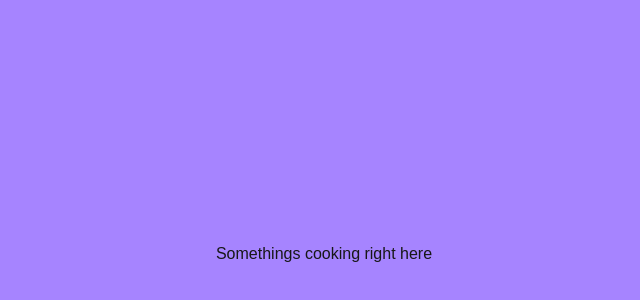
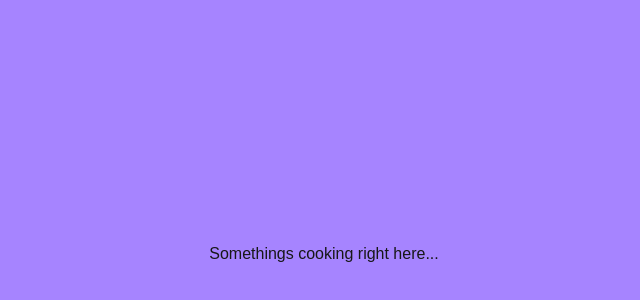
Before and after one commit to ariuka-09/album, a Next.js app: page / in a window 1280 px wide. Shown: the part 146-446 px from the top of the page, without its empty margins (316-956 px from the left). Built offline with nearby package versions, Linux system fonts and the light colour scheme.

Commit message:
cooking fr

```diff
--- a/src/app/page.tsx
+++ b/src/app/page.tsx
@@ -3,7 +3,7 @@ import Image from "next/image";
 export default function Home() {
   return (
     <div className=" flex items-center justify-center h-screen bg-violet-400 ">
-      <p>Somethings cooking right here</p>
+      <p>Somethings cooking right here...</p>
     </div>
   );
 }
```
